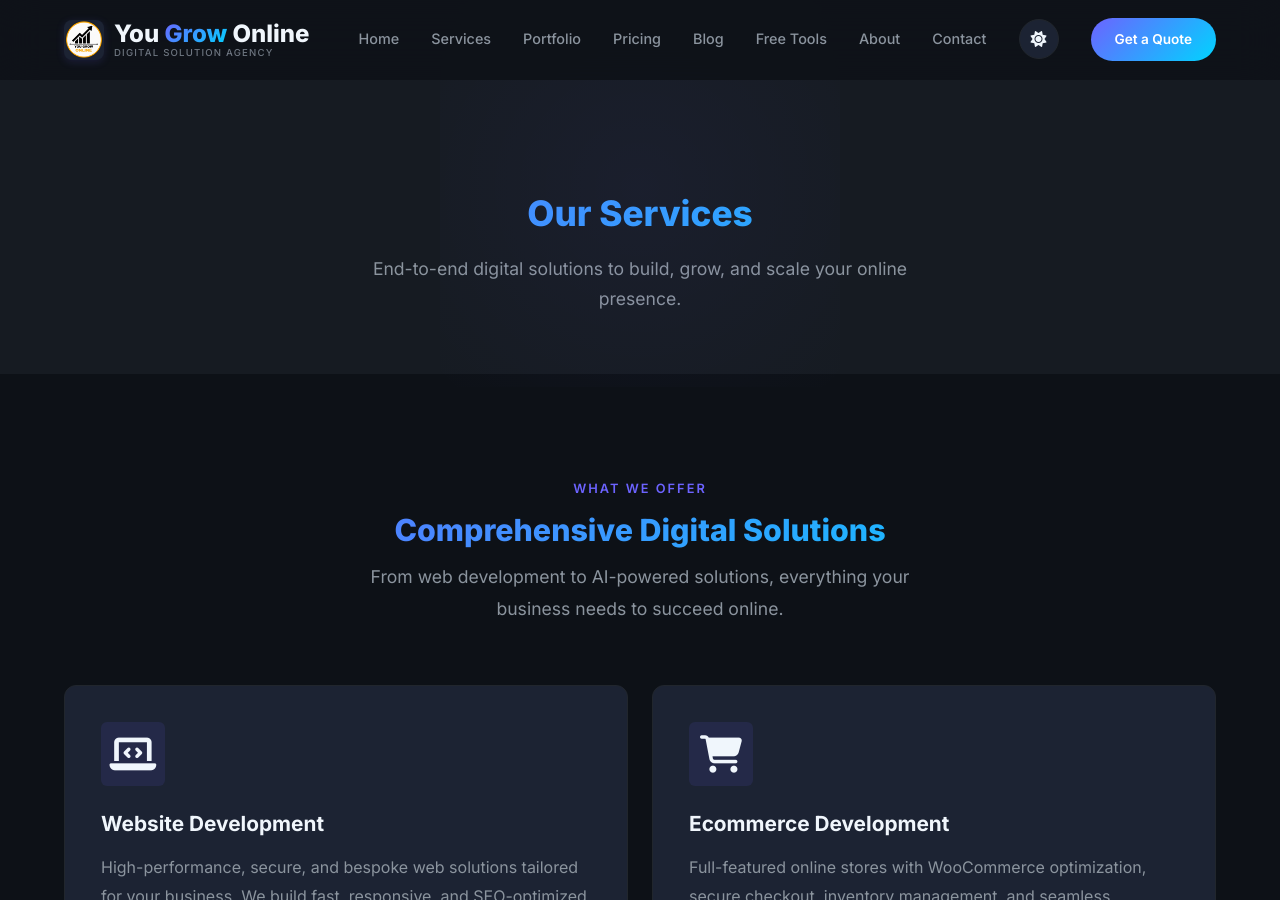
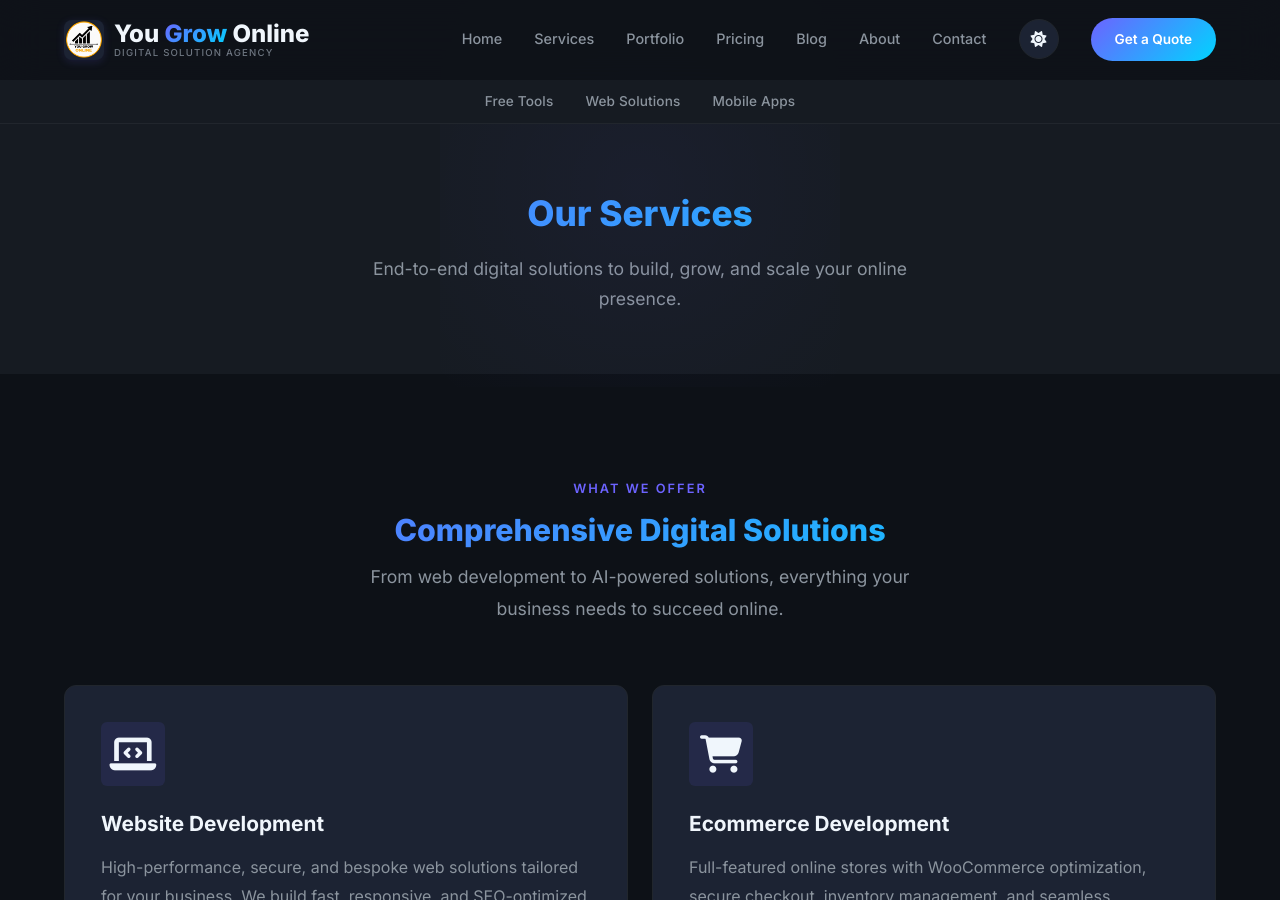
Before and after one commit to dileepkr1996c-arch/You-Grow-Online, a Jekyll site: the page services.html, which Jekyll copies as it is, in a window 1280 px wide and 900 px high. Built offline with Jekyll 4.4.1, drawn with Linux system fonts in a browser that asks for light colours.

Commit message:
update services.html

```diff
--- a/services.html
+++ b/services.html
@@ -33,7 +33,6 @@
         <a href="/portfolio.html" class="nav-link">Portfolio</a>
         <a href="/#pricing" class="nav-link">Pricing</a>
         <a href="/blog/" class="nav-link">Blog</a>
-        <a href="/tools/" class="nav-link">Free Tools</a>
         <a href="/about.html" class="nav-link">About</a>
         <a href="/contact.html" class="nav-link">Contact</a>
         <button class="theme-toggle" aria-label="Toggle dark/light mode" title="Toggle theme">
@@ -47,8 +46,15 @@
       </div>
     </div>
   </header>
-
-  <section class="page-header" id="page-header">
+<!-- Sub-Navigation Bar -->
+<div class="sub-nav-bar">
+  <ul class="sub-nav-links">
+    <li class="sub-nav-item"><a href="/tools/">Free Tools</a></li>
+    <li class="sub-nav-item"><a href="#">Web Solutions</a></li>
+    <li class="sub-nav-item"><a href="#">Mobile Apps</a></li>
+  </ul>
+</div>
+<section class="page-header" id="page-header">
     <div class="container">
       <h1>Our Services</h1>
       <p>End-to-end digital solutions to build, grow, and scale your online presence.</p>
```
